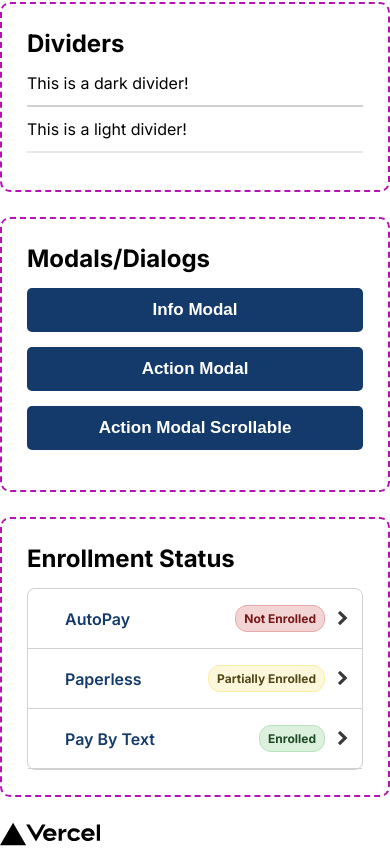
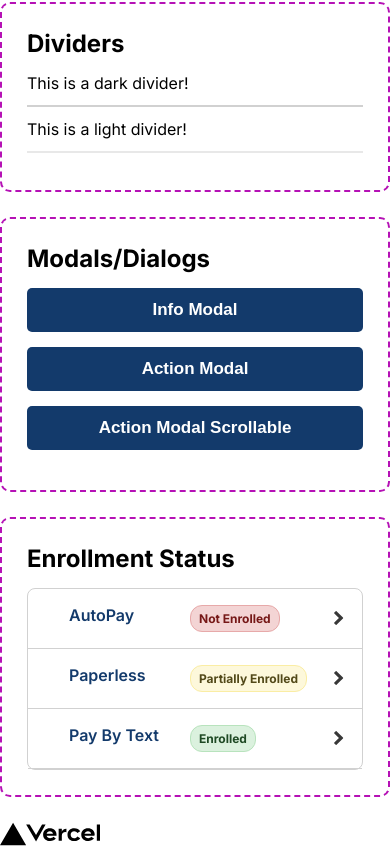
Before and after one commit to Billybobchops/design-system, a Next.js app: page / in a window 390 px wide. Shown: the part 4401-5251 px from the top of the page. Built offline with nearby package versions, Linux system fonts and the light colour scheme.

Commit message:
responsive updates to enrollment status

```diff
--- a/src/components/EnrollStatus.module.scss
+++ b/src/components/EnrollStatus.module.scss
@@ -13,15 +13,26 @@
 	border-bottom: 1px solid variables.$ic-neutral-20;
 	color: variables.$ic-blue-70;
 	display: grid;
-	grid-template-columns: 170px auto min-content;
-	padding: 16px 12px;
+	grid-template-columns: auto min-content;
+	padding: 16px;
 
 	&:hover {
 		background-color: variables.$ic-blue-10;
 	}
 
 	@media (max-width: 500px) {
-		grid-template-columns: auto auto min-content;
+		grid-template-columns: auto 20px;
+	}
+}
+
+.gridItems {
+	display: grid;
+	grid-template-columns: 160px auto;
+
+	@media (max-width: 500px) {
+		// grid-template-columns: repeat(2, auto);
+		grid-template-columns: repeat(auto-fill, minmax(130px, 1fr));
+		gap: 10px;
 	}
 }
 
@@ -57,5 +68,6 @@
 	@media (max-width: 500px) {
 		display: block;
 		margin-right: 10px;
+		justify-self: start;
 	}
 }
--- a/src/components/EnrollStatus.tsx
+++ b/src/components/EnrollStatus.tsx
@@ -60,6 +60,7 @@ const EnrollStatus: React.FC<EnrollStatusProps> = ({
     return (
         <div className={classes.grid}>
             <a href={autoPayLink} className={classes.gridRow}>
+                <div className={classes.gridItems}>
 					<div className={classes.gridItem1}>
 						<AutoPay fill={variables.icBlue70} />
 						<p className={classes.serviceTitle}>AutoPay</p>
@@ -71,12 +72,14 @@ const EnrollStatus: React.FC<EnrollStatusProps> = ({
 						</p>
 					</div>
 					<span className={classes.mobileBadge}><Badge hasMargin={false} content={autoPayStatus} variant={getBadgeVariant(autoPayStatus)} /></span>
+				</div>
                 <div className={classes.chevron}>
                     <ChevronLarge fill={variables.icNeutral80} />
                 </div>
             </a>
 
             <a href={paperlessLink} className={classes.gridRow}>
+				<div className={classes.gridItems}>
 					<div className={classes.gridItem1}>
 						<Paperless fill={variables.icBlue70} />
 						<p className={classes.serviceTitle}>Paperless</p>
@@ -88,12 +91,14 @@ const EnrollStatus: React.FC<EnrollStatusProps> = ({
 						</p>
 					</div>
 					<span className={classes.mobileBadge}><Badge hasMargin={false} content={paperlessStatus} variant={getBadgeVariant(paperlessStatus)} /></span>
+				</div>
                 <div className={classes.chevron}>
                     <ChevronLarge fill={variables.icNeutral80} />
                 </div>
             </a>
 
             <a href={payByTextLink} className={classes.gridRow}>
+				<div className={classes.gridItems}>
 					<div className={classes.gridItem1}>
 						<PayByText fill={variables.icBlue70} />
 						<p className={classes.serviceTitle}>Pay By Text</p>
@@ -105,6 +110,7 @@ const EnrollStatus: React.FC<EnrollStatusProps> = ({
 						</p>
 					</div>
 					<span className={classes.mobileBadge}><Badge hasMargin={false} content={payByTextStatus} variant={getBadgeVariant(payByTextStatus)} /></span>
+				</div>
                 <div className={classes.chevron}>
                     <ChevronLarge fill={variables.icNeutral80} />
                 </div>
--- a/src/style-guide/ModalStory.tsx
+++ b/src/style-guide/ModalStory.tsx
@@ -41,7 +41,7 @@ const ModalStory = () => {
                 )}>
                 <IconParagraph
                     content='Text will be updated on the following pages:'
-                    icon={<Warning fill={variables.icOrange50} />}
+                    icon={<Warning fill={variables.icYellow60} />}
                 />
 				<UnorderedList items={['Scholarship Fund']} />
                 <IconParagraph
```
Lines whose indentation alone changed are shown as unchanged.
